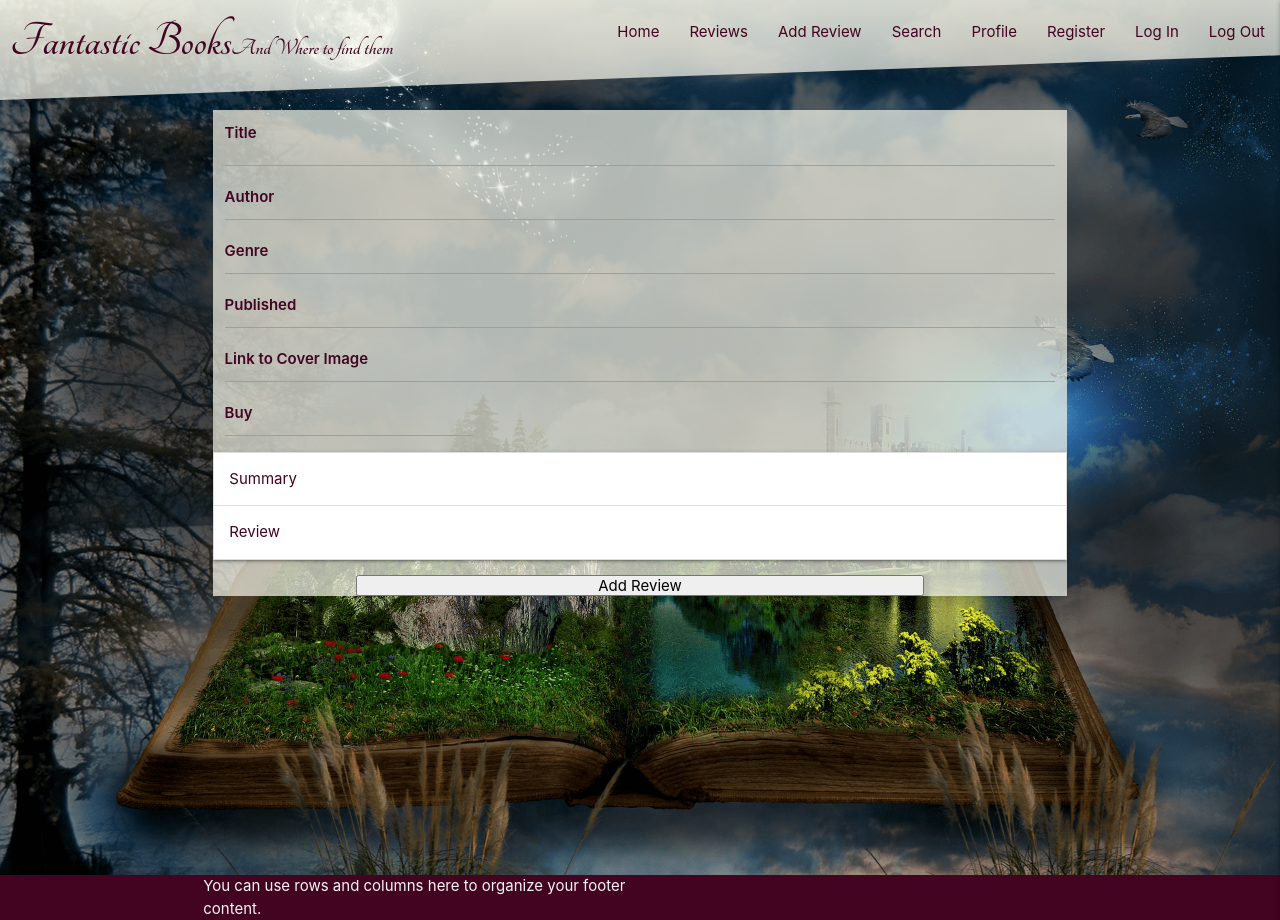
After one commit to aineon/Python-Practice, a Flask app: page /add_review in a window 1280 px wide. The commit adds this page. Run offline with Flask 2, Linux system fonts and the light colour scheme; data that the repository does not hold is empty; some libraries are stand-ins or nearby versions.

Commit message:
add POST method to add_review, add layout ot reviews

```diff
--- a/app.py
+++ b/app.py
@@ -1,4 +1,6 @@
 import os
+import requests
+import json
 from flask import (
     Flask, flash, render_template,
     redirect, request, session, url_for)
@@ -17,6 +19,9 @@ app.secret_key = os.environ.get("SECRET_KEY")
 
 
 mongo = PyMongo(app)
+
+
+r = requests.get("https://www.googleapis.com/books/v1/volumes?q=")
 
 
 @app.route("/")
@@ -71,12 +76,12 @@ def login():
                         "profile", username=session["user"]))
             else:
                 # invalid password match
-                flash("Incorrect Username and/or Password")
+                flash("Incorrect Username or Password")
                 return redirect(url_for("login"))
 
         else:
             # username doesn't exist
-            flash("Incorrect Username and/or Password")
+            flash("Incorrect Username or Password")
             return redirect(url_for("login"))
 
     return render_template("login.html")
@@ -84,7 +89,30 @@ def login():
 
 @app.route("/reviews")
 def reviews():
-    return render_template("reviews.html")
+    reviews = list(mongo.db.reviews.find())
+    return render_template("reviews.html", reviews=reviews)
+
+
+@app.route("/add_review", methods=["GET", "POST"])
+def add_review():
+    if request.method == "POST":
+        review = {
+            "title": request.form.get("title"),
+            "author": request.form.get("author"),
+            "genre": request.form.get("genre"),
+            "published": request.form.get("published"),
+            "cover": request.form.get("cover"),
+            "buy": request.form.get("buy"),
+            "summary": request.form.get(""),
+            "review": request.form.get(""),
+            "created_by": session["user"]
+        }
+        mongo.db.reviews.insert_one(review)
+        flash("Your Review Has Been Added")
+        return redirect(url_for("reviews"))
+
+    reviews = mongo.db.reviews.find().sort("title", 1)
+    return render_template("add_review.html", reviews=reviews)
 
 
 @app.route("/search")
--- a/static/css/style.css
+++ b/static/css/style.css
@@ -130,6 +130,10 @@ form.search-bar::after {
     background: url("../images/field_book.png");
 }
 
+.add-review-image {
+    background: url("../images/night_book.png");
+}
+
 .search-image {
     background: url("../images/sky.png");
 }
@@ -191,8 +195,16 @@ form.search-bar::after {
     color: #420420;
 }
 
+/* Reviews */
 
-
+.card.reviews {
+    margin: auto;
+}
+.book-cover {
+ display: flex;
+ height:100%;
+ width: 100%;
+}
 /* Footer */
 footer {
     z-index: 1;
@@ -310,7 +322,8 @@ form.register {
 
 form .row,
 .input-field {
-    margin: 10px auto 5px auto;
+  /*  margin: 10px auto 5px auto; */
+  margin: 0;
 }
 
 .input-field label {
@@ -319,5 +332,14 @@ form .row,
 }
 
 .no-margin {
+    margin-top: 10px;
     margin-bottom: 0;
 }
+/*
+input {
+    height: 2rem;
+    line-height: 1rem;
+} */
+#title {
+    margin-top: 10px;
+}
--- /dev/null
+++ b/templates/add_review.html
@@ -0,0 +1,65 @@
+{% extends "base.html" %}
+
+{% block content %}
+
+<div class="bg-image add-review-image responsive-img">    </div>
+<main>
+<div class="row no-margin">
+        <form class="col s12 register m8 offset-m2" method="POST" action="{{ url_for('add_review') }}">
+            <div class="row">
+                 <div class="input-field col s12">
+                    <input  id="title" name="title" type="text" class="validate" required>
+                    <label  for="title">Title</label>
+                </div>
+            </div>
+    <div class="row">
+        <div class="input-field col s12">
+            <input  id="author" name="author" type="text" class="validate" required>
+            <label  for="author">Author</label>
+        </div>
+    </div>
+    <div class="row">
+        <div class="input-field col s12">
+            <input id="genre" name="genre" type="text" class="validate" required>
+            <label for="genre">Genre</label>
+        </div>
+    </div>
+    <div class="row">
+        <div class="input-field col s12">
+            <input id="published" name="published" type="text" class="validate" required>
+            <label for="published">Published</label>
+        </div>
+    </div>
+     <div class="row">
+        <div class="input-field col s12">
+            <input id="cover" name="cover" type="url" class="validate" required>
+            <label for="cover">Link to Cover Image</label>
+        </div>
+    </div>
+     <div class="row">
+        <div class="input-field col">
+            <input id="buy" name="buy" type="url" class="validate" required>
+            <label for="buy">Buy</label>
+        </div>
+    </div>
+    <div class="row">
+        <ul class="collapsible">
+            <li>
+                <div class="collapsible-header">Summary</div>
+                <div class="collapsible-body"><span>Lorem ipsum dolor sit amet.</span></div>
+            </li>
+            <li>
+            <div class="collapsible-header">Review</div>
+            <div class="collapsible-body"><span>Lorem ipsum dolor sit amet.</span></div>
+            </li>
+        </ul>
+    </div>
+    <div class="row">
+        <button type="submit" class="col s12 m8 offset-m2">
+            Add Review
+        </button>
+    </div>
+        </form>
+    </div>
+</main>
+{% endblock %}
--- a/templates/base.html
+++ b/templates/base.html
@@ -22,6 +22,7 @@
             <ul class="right hide-on-med-and-down">
                 <li><a href="{{ url_for('home') }}">Home</a></li>
                 <li><a href="{{ url_for('reviews') }}">Reviews</a></li>
+                <li><a href="{{ url_for('add_review') }}">Add Review</a></li>
                 <li><a href="{{ url_for('search') }}">Search</a></li>
                 <li><a href="{{ url_for('profile') }}">Profile</a></li>
                 <li><a href="{{ url_for('register') }}">Register</a></li>
@@ -33,6 +34,7 @@
             <ul class="sidenav" id="mobile-demo">
                 <li><a href="{{ url_for('home') }}">Home</a></li>
                 <li><a href="{{ url_for('reviews') }}">Reviews</a></li>
+                <li><a href="{{ url_for('add_review') }}">Add Review</a></li>
                 <li><a href="{{ url_for('search') }}">Search</a></li>
                 <li><a href="{{ url_for('profile') }}">Profile</a></li>
                 <li><a href="{{ url_for('register') }}">Register</a></li>
--- a/templates/profile.html
+++ b/templates/profile.html
@@ -55,6 +55,9 @@
                 <ul>
 
                  </ul>
+                 <a href="{{ url_for('add_review') }}" type="submit" class="btn center-align">
+            Add Review </a>
+
             </div>
         </div>
     </div>
```
Also changed, not shown: templates/reviews.html (+38 -0 lines).
